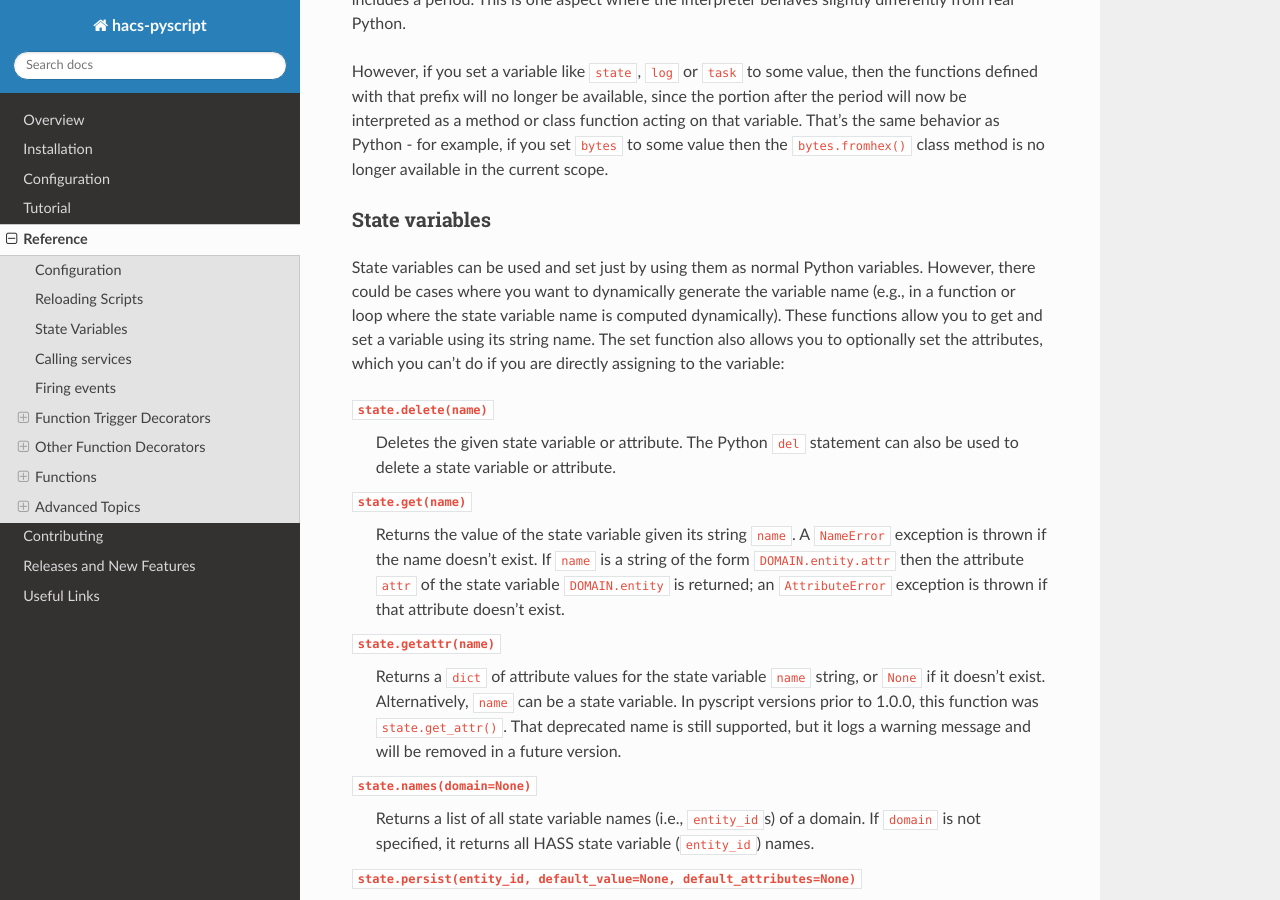
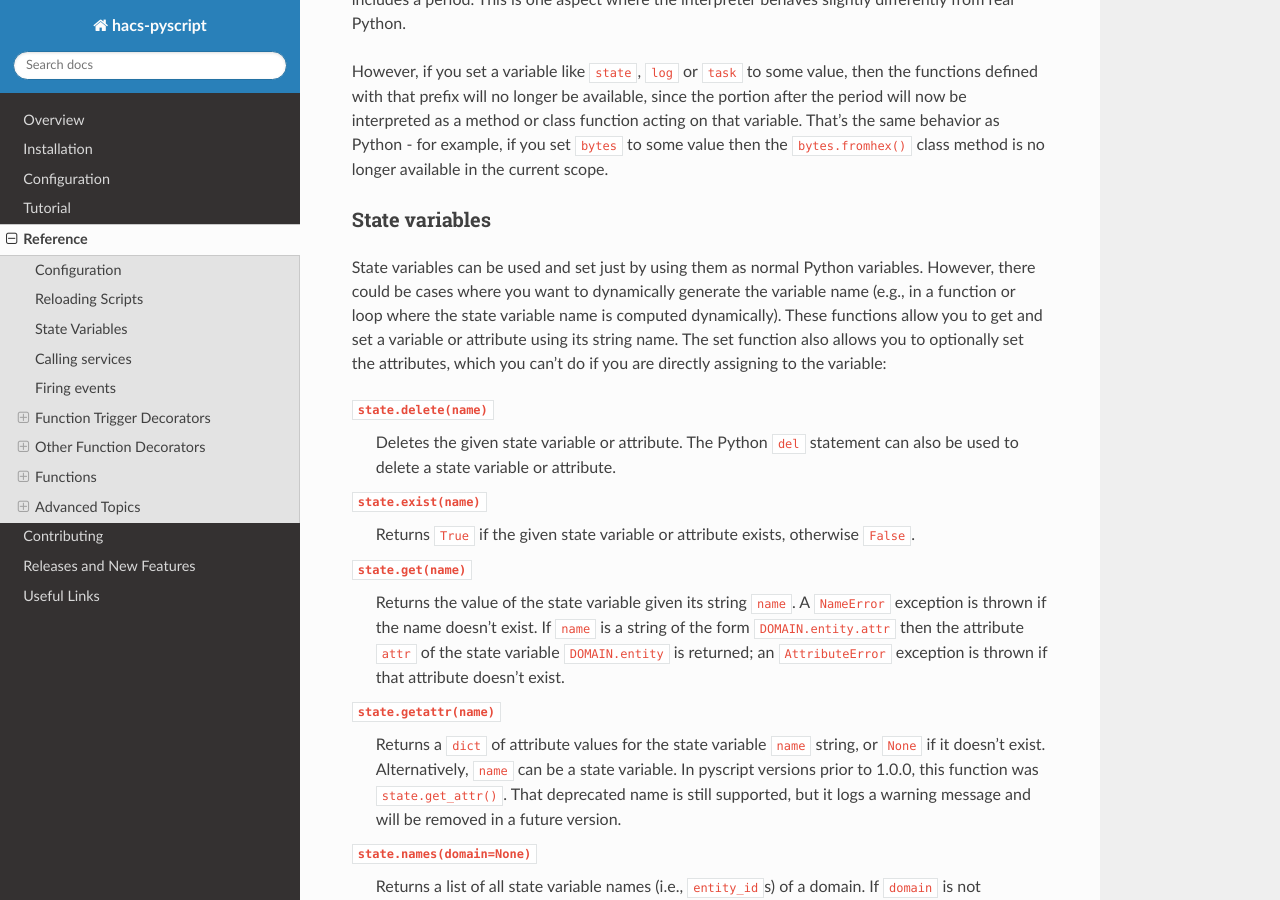
Before and after one commit to custom-components/pyscript, a Sphinx documentation site: the page built from docs/reference.rst, in a window 1280 px wide and 900 px high, scrolled down 24010 px. Built offline with Sphinx 7.4.7 and the Read the Docs theme 3.1.0, drawn with Linux system fonts in a browser that asks for light colours; some of the changed text lies outside the part shown.

Commit message:
updated tests and docs for state.exist(); see #634

```diff
--- a/docs/reference.rst
+++ b/docs/reference.rst
@@ -204,7 +204,7 @@ You can set an attribute directly by assigning ``DOMAIN.name.attr = value``.
 
 In cases where you need to compute the name of the state variable dynamically, or you need to set or
 get all the state attributes, you can use the built-in functions ``state.get()``, ``state.getattr()``,
-``state.set()`` and ``state.setattr()``; see `State Functions <#state-variable-functions>`__.
+``state.set()``, ``state.exist()`` and ``state.setattr()``; see `State Variables <#state-variables>`__.
 
 The function ``state.names(domain=None)`` returns a list of all state variable names (i.e.,
 ``entity_id``\ s) of a domain. If ``domain`` is not specified, it returns all HASS state
@@ -1118,12 +1118,14 @@ State variables
 State variables can be used and set just by using them as normal Python variables. However, there
 could be cases where you want to dynamically generate the variable name (e.g., in a function or loop
 where the state variable name is computed dynamically). These functions allow you to get and set a
-variable using its string name. The set function also allows you to optionally set the attributes,
-which you can't do if you are directly assigning to the variable:
+variable or attribute using its string name. The set function also allows you to optionally set the
+attributes, which you can't do if you are directly assigning to the variable:
 
 ``state.delete(name)``
   Deletes the given state variable or attribute. The Python ``del`` statement can also be used
   to delete a state variable or attribute.
+``state.exist(name)``
+  Returns ``True`` if the given state variable or attribute exists, otherwise ``False``.
 ``state.get(name)``
   Returns the value of the state variable given its string ``name``. A ``NameError`` exception
   is thrown if the name doesn't exist. If ``name`` is a string of the form ``DOMAIN.entity.attr``
```
Also changed, not shown: 1 other file.
